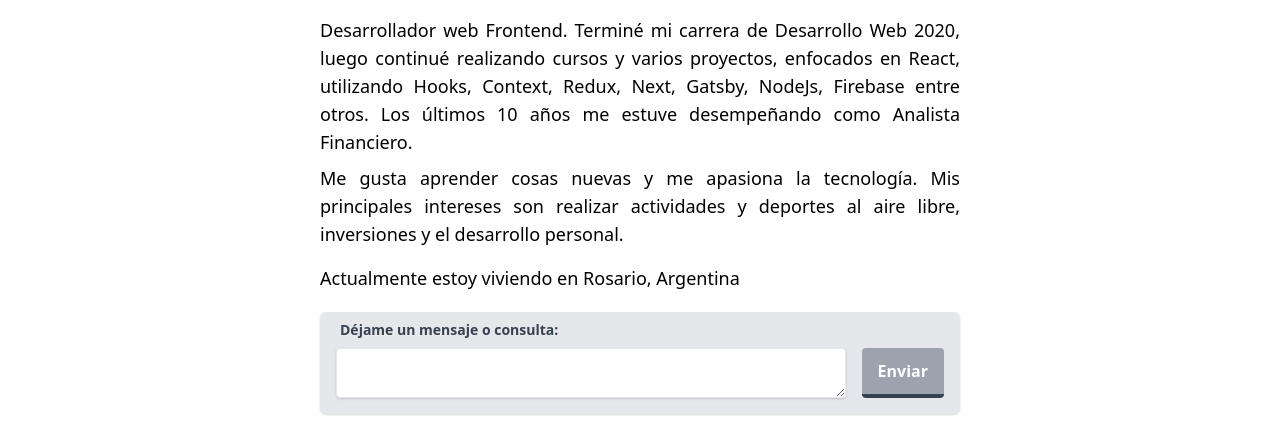
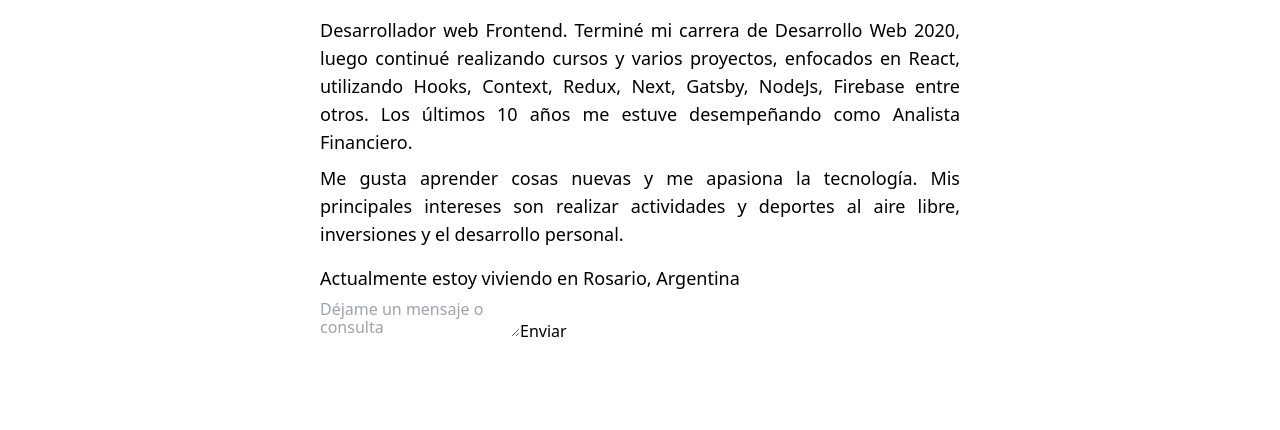
Before and after one commit to HectorAllende/miPagina, a Gatsby site: page / in a window 1280 px wide. Shown: the part 386-816 px from the top of the page. Built offline with nearby package versions, Linux system fonts and the light colour scheme; Gatsby itself is replaced by a stand-in of ours.

Commit message:
probando mensajes

```diff
--- a/src/components/inicio.js
+++ b/src/components/inicio.js
@@ -40,7 +40,7 @@ const Inicio = () => {
                 <p className="py-2 text-base md:text-lg">Actualmente estoy viviendo en Rosario, Argentina</p>
 
 
-                <form
+                {/* <form
                     name="contact"
                     method="post"
 
@@ -69,6 +69,33 @@ const Inicio = () => {
                     </div>
 
 
+                </form> */}
+
+
+
+
+
+                <form
+                         name="contact"
+                         method="post"
+
+                         data-netlify="true"
+                         data-netlify-honeypot="bot-field"
+
+
+
+                    >
+                       <input type="hidden" name="bot-field" /> <input type="hidden" name="contact" value="contact" />
+
+                        <textarea
+                            name="contact"
+                            placeholder="Déjame un mensaje o consulta"
+
+                        ></textarea>
+                        <button
+                            type="submit"
+                        >Enviar</button>
+
                 </form>
 
             </div>
```
